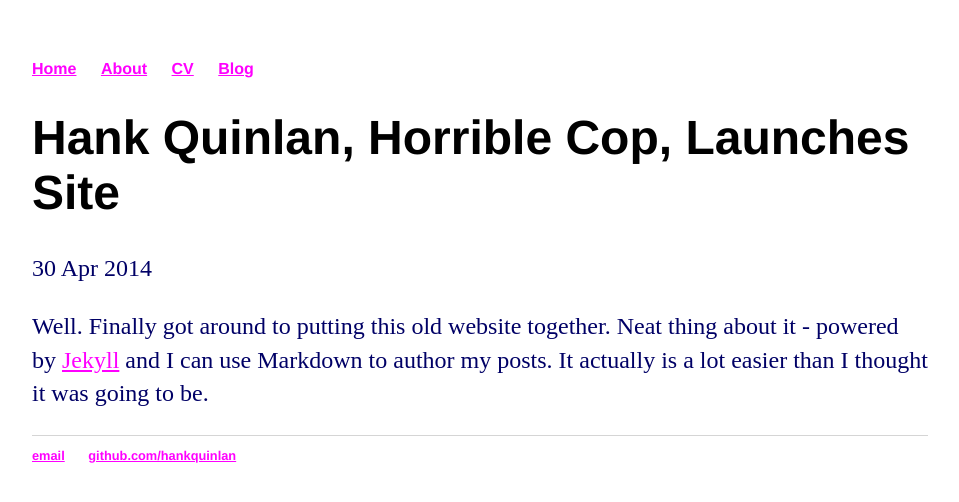
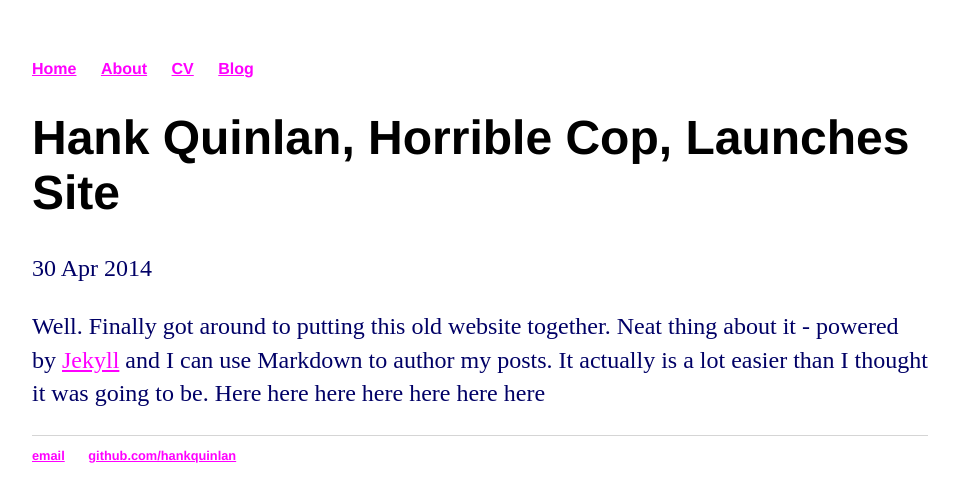
Before and after one commit to sthaden/sthaden.github.io, a Jekyll site: the page built from _posts/2014-04-30-hank-quinlan-site-launched.md, in a window 1280 px wide. Shown: the top 502 px of the page, without its empty margins (160-1119 px from the left). Built offline with Jekyll 4.4.1, drawn with Linux system fonts in a browser that asks for light colours.

Commit message:
changed posts

```diff
--- a/_posts/2014-04-30-hank-quinlan-site-launched.md
+++ b/_posts/2014-04-30-hank-quinlan-site-launched.md
@@ -4,4 +4,4 @@ title: "Hank Quinlan, Horrible Cop, Launches Site"
 date: 2014-04-30
 ---
 
-Well. Finally got around to putting this old website together. Neat thing about it - powered by [Jekyll](http://jekyllrb.com) and I can use Markdown to author my posts. It actually is a lot easier than I thought it was going to be.
+Well. Finally got around to putting this old website together. Neat thing about it - powered by [Jekyll](http://jekyllrb.com) and I can use Markdown to author my posts. It actually is a lot easier than I thought it was going to be. Here here here here here here here
```
